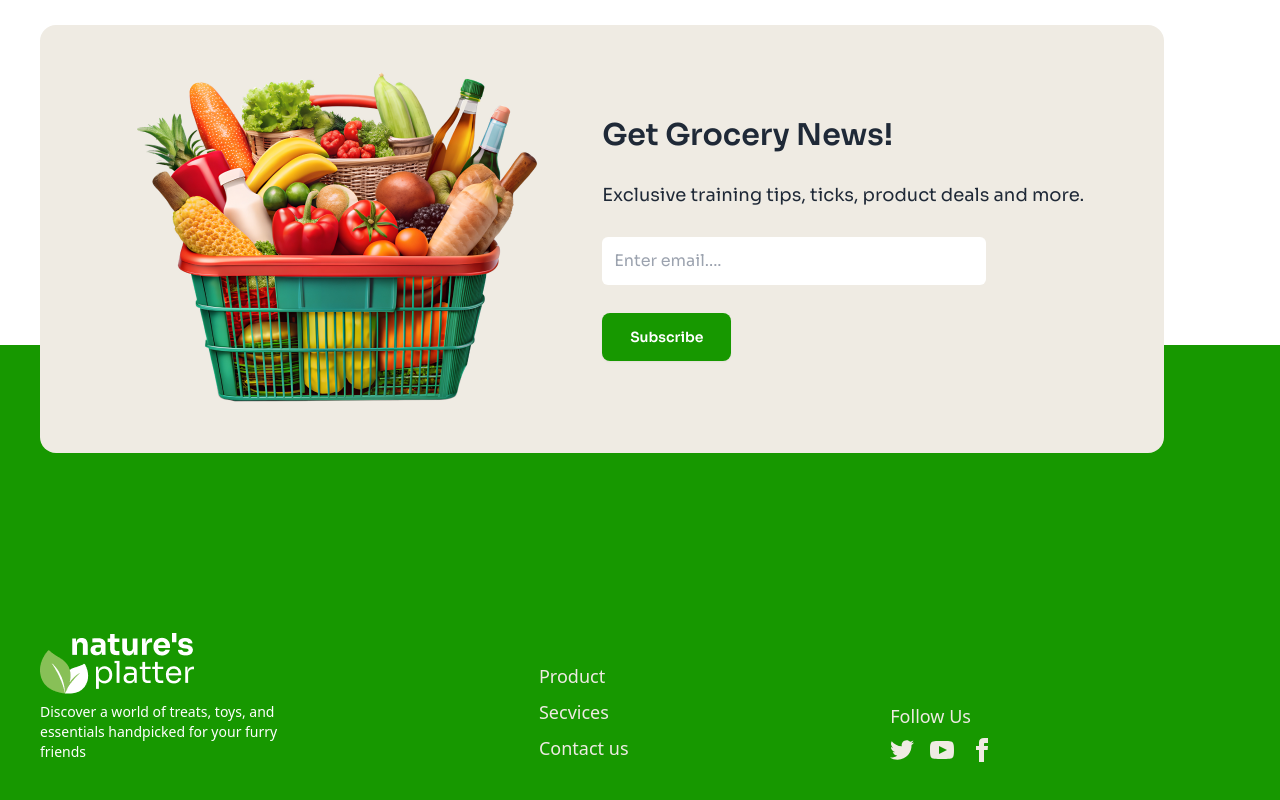
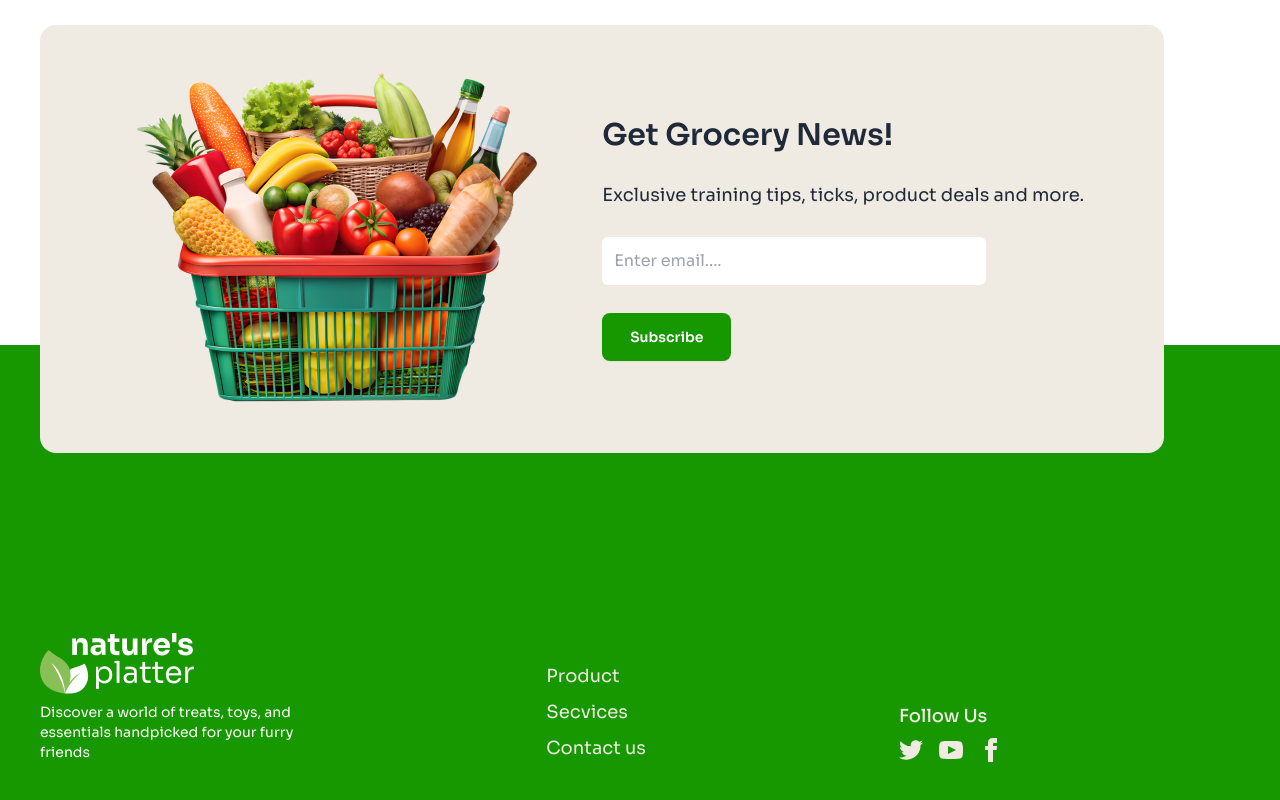
Before and after one commit to uttam2004/assignment-no-3, a plain HTML site: page index.html in a window 1280 px wide. Shown: the part 2625-3425 px from the top of the page. Drawn offline with nearby package versions, Linux system fonts and the light colour scheme.

Commit message:
replace font style

```diff
--- a/index.html
+++ b/index.html
@@ -459,7 +459,7 @@
         </div>
       </section>
     </main>
-    <footer class="relative">
+    <footer class="relative sora-font">
       <section class="absolute -top-80 sora-font lg:ml-10 max-md:px-4">
         <div
           class="grid lg:grid-cols-2 grid-cols-1 lg:max-w-6xl items-center rounded-2xl bg-[#EFEBE3] px-20 py-10 max-md:p-3"
```
